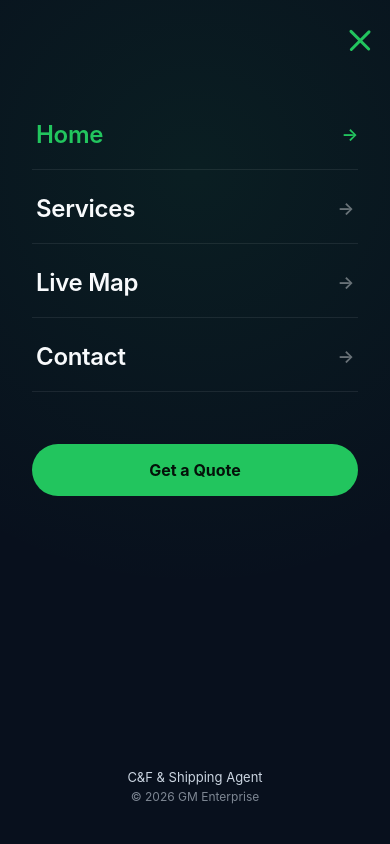
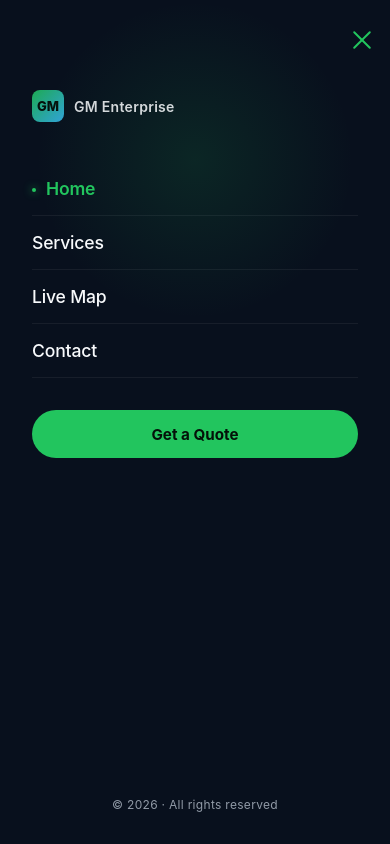
Before and after one commit to rashikmahmud/GM_Enterprise, a Next.js app: page / in a window 390 px wide. Both pictures are taken after a click on the button "Open menu". Shown: the top 844 px of the page. Built offline with nearby package versions, Linux system fonts and the light colour scheme.

Commit message:
Hamburger menu Update 2.0

```diff
--- a/app/globals.css
+++ b/app/globals.css
@@ -757,15 +757,20 @@ textarea {
 }
 
 /* ============================= */
-/* HAMBURGER MENU (final)         */
+/* HAMBURGER MENU (final premium) */
+/* ============================= */
+/* PASTE THIS AT THE VERY BOTTOM of your existing app/globals.css     */
+/* FIRST: delete every previous hamburger/nav-toggle/mobile-menu rule */
+/* you added — otherwise old styles will fight the new ones.          */
 /* ============================= */
 
+/* Hamburger button (visible only on mobile) */
 .nav-toggle {
   display: none;
   flex-direction: column;
   justify-content: space-between;
-  width: 28px;
-  height: 20px;
+  width: 24px;
+  height: 16px;
   padding: 0;
   background: transparent;
   border: none;
@@ -776,43 +781,41 @@ textarea {
 
 .nav-toggle span {
   display: block;
-  height: 2.5px;
+  height: 2px;
   width: 100%;
   background: var(--text);
   border-radius: 2px;
-  transition: transform 0.3s, opacity 0.2s, background 0.2s;
+  transition: transform 0.3s cubic-bezier(0.4, 0, 0.2, 1),
+    opacity 0.2s, background 0.2s;
   transform-origin: center;
 }
 
 .nav-toggle.is-open span:nth-child(1) {
-  transform: translateY(8.75px) rotate(45deg);
+  transform: translateY(7px) rotate(45deg);
   background: var(--primary);
 }
 .nav-toggle.is-open span:nth-child(2) {
   opacity: 0;
 }
 .nav-toggle.is-open span:nth-child(3) {
-  transform: translateY(-8.75px) rotate(-45deg);
+  transform: translateY(-7px) rotate(-45deg);
   background: var(--primary);
 }
 
-/* Full-screen opaque overlay — nothing can bleed through */
+/* Full-screen opaque overlay */
 .mobile-menu {
   position: fixed !important;
-  top: 0 !important;
-  left: 0 !important;
-  right: 0 !important;
-  bottom: 0 !important;
+  inset: 0 !important;
   width: 100vw !important;
   height: 100vh !important;
+  height: 100dvh !important;
   z-index: 1001 !important;
   background-color: #08101d !important;
-  background-image: radial-gradient(circle at 50% 20%, rgba(34,197,94,0.08), transparent 60%) !important;
   opacity: 0;
   visibility: hidden;
   pointer-events: none;
-  transition: opacity 0.3s, visibility 0.3s;
-  overflow-y: auto;
+  transition: opacity 0.25s ease-out, visibility 0.25s ease-out;
+  overflow: hidden;
 }
 
 .mobile-menu.is-open {
@@ -821,81 +824,133 @@ textarea {
   pointer-events: auto !important;
 }
 
+/* Subtle green glow at the top */
+.mobile-menu::before {
+  content: "";
+  position: absolute;
+  top: 0;
+  left: 50%;
+  transform: translateX(-50%);
+  width: 320px;
+  height: 320px;
+  background: radial-gradient(circle, rgba(34, 197, 94, 0.12), transparent 70%);
+  pointer-events: none;
+}
+
 .mobile-menu__panel {
   position: relative;
-  min-height: 100%;
-  padding: 100px 32px 40px;
+  z-index: 1;
+  height: 100%;
+  padding: 90px 32px 32px;
   display: flex;
   flex-direction: column;
-  max-width: 480px;
+  max-width: 420px;
   margin: 0 auto;
-  background: transparent;
 }
 
+/* Small brand mark at the top of the menu */
+.mobile-menu__brand {
+  display: flex;
+  align-items: center;
+  gap: 10px;
+  margin-bottom: 40px;
+  opacity: 0.85;
+}
+
+.mobile-menu__brand-mark {
+  width: 32px;
+  height: 32px;
+  border-radius: 8px;
+  background: linear-gradient(135deg, var(--primary), #38bdf8);
+  color: #05120a;
+  display: grid;
+  place-items: center;
+  font-weight: 800;
+  font-size: 13px;
+}
+
+.mobile-menu__brand-name {
+  font-weight: 600;
+  font-size: 14px;
+  letter-spacing: 0.3px;
+  color: var(--text);
+}
+
+/* Nav links */
 .mobile-menu__list {
   list-style: none;
-  margin: 0 0 32px;
+  margin: 0 0 24px;
   padding: 0;
   display: flex;
   flex-direction: column;
-  gap: 4px;
 }
 
 .mobile-menu__link {
-  display: flex;
-  align-items: center;
-  justify-content: space-between;
-  padding: 20px 4px;
+  display: block;
+  padding: 16px 0;
   color: var(--text);
-  font-size: 1.5rem;
-  font-weight: 600;
-  letter-spacing: -0.3px;
-  border-bottom: 1px solid rgba(255, 255, 255, 0.08);
+  font-size: 1.1rem;
+  font-weight: 500;
+  letter-spacing: -0.2px;
+  border-bottom: 1px solid rgba(255, 255, 255, 0.06);
   transition: color 0.2s, padding-left 0.2s;
   text-decoration: none;
 }
 
 .mobile-menu__link:hover,
-.mobile-menu__link:focus {
+.mobile-menu__link:focus-visible {
   color: var(--primary);
-  padding-left: 8px;
+  padding-left: 6px;
 }
 
 .mobile-menu__link.active {
   color: var(--primary);
+  font-weight: 600;
 }
 
-.mobile-menu__link::after {
-  content: "→";
-  font-size: 1.1rem;
-  opacity: 0.4;
-  transition: opacity 0.2s, transform 0.2s;
+/* Green dot indicator for the active page */
+.mobile-menu__link.active::before {
+  content: "";
+  display: inline-block;
+  width: 4px;
+  height: 4px;
+  border-radius: 50%;
+  background: var(--primary);
+  margin-right: 10px;
+  vertical-align: middle;
+  box-shadow: 0 0 8px var(--primary);
 }
 
-.mobile-menu__link:hover::after,
-.mobile-menu__link.active::after {
-  opacity: 1;
-  transform: translateX(4px);
-}
-
+/* CTA button */
 .mobile-menu__cta {
   width: 100%;
   justify-content: center;
-  padding: 16px !important;
-  font-size: 1rem !important;
-  margin-top: 20px;
+  padding: 14px !important;
+  font-size: 0.95rem !important;
+  margin-top: 8px;
 }
 
+/* Footer inside menu */
 .mobile-menu__footer {
   margin-top: auto;
-  padding-top: 32px;
+  padding-top: 24px;
   text-align: center;
   color: var(--muted);
-  font-size: 13px;
+  font-size: 12px;
+  opacity: 0.7;
 }
 
 .mobile-menu__footer p {
   margin: 0;
+  letter-spacing: 0.3px;
+}
+
+/* Body scroll lock while the menu is open — CRITICAL */
+/* Prevents the page underneath from scrolling. */
+body.menu-open {
+  overflow: hidden !important;
+  position: fixed !important;
+  width: 100% !important;
 }
 
 /* Show hamburger on mobile, hide desktop nav */
@@ -914,14 +969,18 @@ textarea {
   .brand__tagline {
     display: none;
   }
+  .brand__name {
+    font-size: 14px;
+  }
 }
 
+/* Small screen adjustments */
 @media (max-width: 380px) {
   .mobile-menu__link {
-    font-size: 1.3rem;
-    padding: 18px 4px;
+    font-size: 1rem;
+    padding: 14px 0;
   }
   .mobile-menu__panel {
-    padding: 90px 24px 32px;
+    padding: 80px 24px 24px;
   }
 }
--- a/components/Navbar.tsx
+++ b/components/Navbar.tsx
@@ -15,19 +15,24 @@ export default function Navbar() {
   const pathname = usePathname();
   const [menuOpen, setMenuOpen] = useState(false);
 
-  // Close the menu whenever the route changes (user tapped a link)
-  // Close on Escape key
+  // 1. Close the menu whenever the route changes (user tapped a link)
   useEffect(() => {
-    if (!menuOpen) return;
-    const onKey = (e: KeyboardEvent) => {
-      if (e.key === "Escape") setMenuOpen(false);
+    setMenuOpen(false);
+  }, [pathname]);
+
+  // 2. Lock body scroll while the mobile menu is open
+  useEffect(() => {
+    if (menuOpen) {
+      document.body.classList.add("menu-open");
+    } else {
+      document.body.classList.remove("menu-open");
+    }
+    return () => {
+      document.body.classList.remove("menu-open");
     };
-    window.addEventListener("keydown", onKey);
-    return () => window.removeEventListener("keydown", onKey);
   }, [menuOpen]);
 
-  // Close on Escape key
-  // Close on Escape key
+  // 3. Close on Escape key
   useEffect(() => {
     if (!menuOpen) return;
     const onKey = (e: KeyboardEvent) => {
@@ -105,6 +110,12 @@ export default function Navbar() {
         }}
       >
         <div className="mobile-menu__panel">
+          {/* Small brand mark inside the menu for premium feel */}
+          <div className="mobile-menu__brand">
+            <div className="mobile-menu__brand-mark">GM</div>
+            <div className="mobile-menu__brand-name">GM Enterprise</div>
+          </div>
+
           <ul className="mobile-menu__list">
             {links.map(({ href, label }) => {
               const isActive =
@@ -131,10 +142,7 @@ export default function Navbar() {
           </Link>
 
           <div className="mobile-menu__footer">
-            <p>C&amp;F &amp; Shipping Agent</p>
-            <p style={{ opacity: 0.6, fontSize: 12, marginTop: 4 }}>
-              &copy; {new Date().getFullYear()} GM Enterprise
-            </p>
+            <p>© {new Date().getFullYear()} · All rights reserved</p>
           </div>
         </div>
       </div>
```
